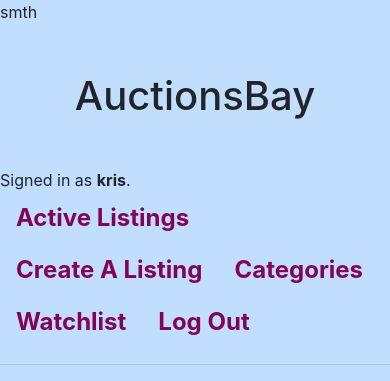
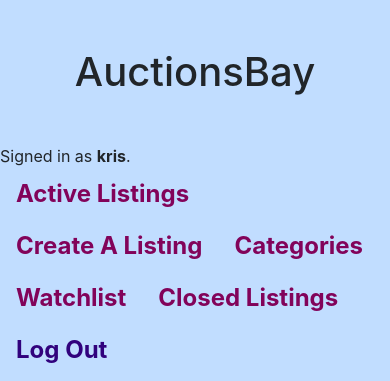
Before and after one commit to KrisGosp/commerce, a Django app: page /listing/1 in a window 390 px wide. Shown: the top 381 px of the page. Run offline with Django 3.2, Linux system fonts and the light colour scheme; a user stored in the database is signed in; data comes from the database, SQL or seed files in the repository; both versions use the stored data as it was after the commit; some libraries are stand-ins or nearby versions.

Commit message:
Closed Listings page, fixed titles + nav links

```diff
--- a/auctions/static/auctions/styles.css
+++ b/auctions/static/auctions/styles.css
@@ -14,6 +14,12 @@ body {
 }
 .n_link {
   color: rgb(130, 3, 90);
+  font-weight: bold;
+  text-decoration: none;
+  font-size: 1.5rem;
+}
+.n_link_auth {
+  color: rgb(49, 2, 125);
   font-weight: bold;
   text-decoration: none;
   font-size: 1.5rem;
--- a/auctions/templates/auctions/layout.html
+++ b/auctions/templates/auctions/layout.html
@@ -39,14 +39,17 @@
         <a class="nav-link n_link" href="{% url 'watchlist' %}">Watchlist</a>
       </li>
       <li class="nav-item">
-        <a class="nav-link n_link" href="{% url 'logout' %}">Log Out</a>
+        <a class="nav-link n_link" href="{% url 'closed_listings' %}">Closed Listings</a>
+      </li>
+      <li class="nav-item">
+        <a class="nav-link n_link_auth" href="{% url 'logout' %}">Log Out</a>
       </li>
       {% else %}
       <li class="nav-item">
-        <a class="nav-link" href="{% url 'login' %}">Log In</a>
+        <a class="nav-link n_link_auth" href="{% url 'login' %}">Log In</a>
       </li>
       <li class="nav-item">
-        <a class="nav-link" href="{% url 'register' %}">Register</a>
+        <a class="nav-link n_link_auth" href="{% url 'register' %}">Register</a>
       </li>
       {% endif %}
     </ul>
--- a/auctions/templates/auctions/listing.html
+++ b/auctions/templates/auctions/listing.html
@@ -1,7 +1,7 @@
 {% extends "auctions/layout.html" %}
 
 {% block title %}
-    {{ listing.title }}
+    <title>{{ listing.title }}</title>
 {% endblock %}
 
 {% block body %}
--- a/auctions/urls.py
+++ b/auctions/urls.py
@@ -16,4 +16,5 @@ urlpatterns = [
     path("comment/<int:listing_id>", views.comment, name="comment"),
     path("categories", views.categories, name="categories"),
     path("category/<str:category>", views.category, name="category"),
+    path("closed_listings", views.closed_listings, name="closed_listings"),
 ]
--- a/auctions/views.py
+++ b/auctions/views.py
@@ -231,3 +231,8 @@ def category(request, category):
         "listings": Listing.objects.filter(category=category),
         "category": category
     })
+
+def closed_listings(request):
+    return render(request, "auctions/closed_listings.html", {
+        "listings": Listing.objects.filter(is_open=False)
+    })
```
Also changed, not shown: auctions/templates/auctions/closed_listings.html (added, +34 -0 lines), db.sqlite3.
